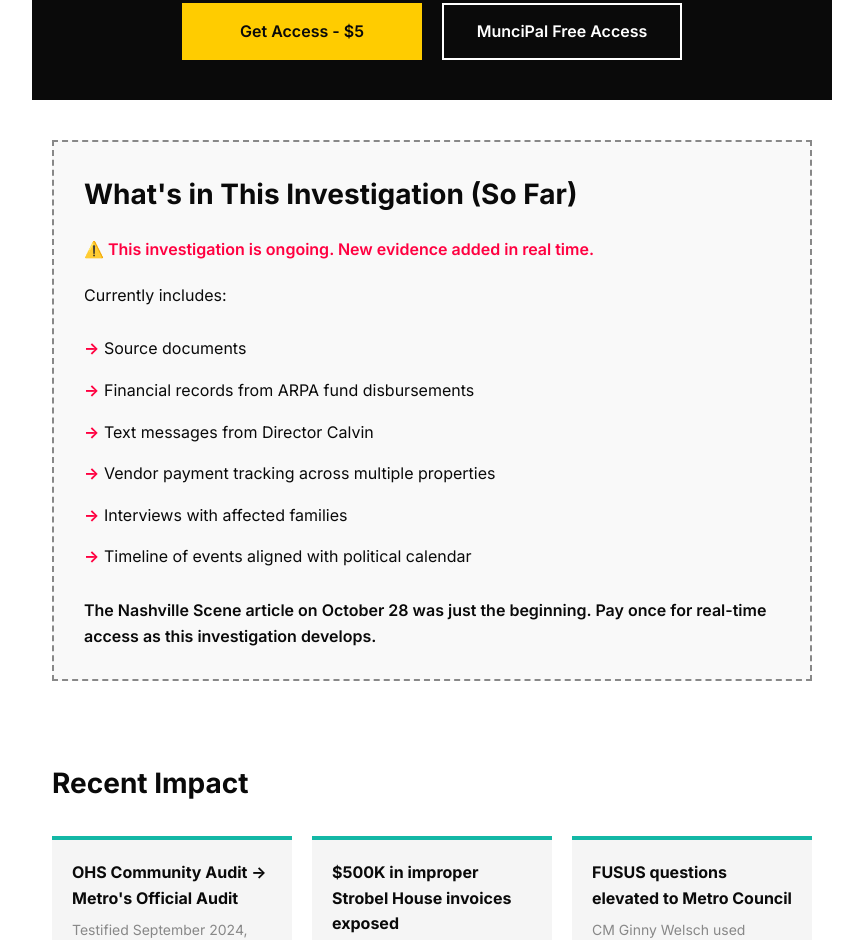
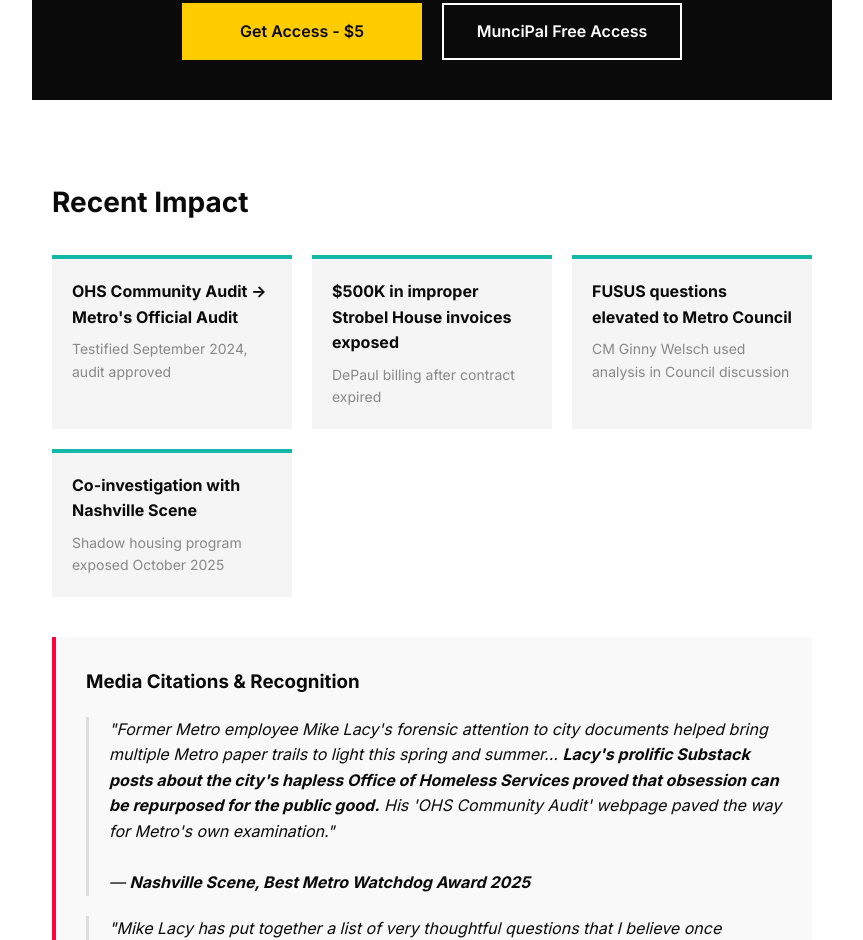
Before and after one commit to clovenbradshaw-ctrl/municpal, a plain HTML site: page index.html in a window 1280 px wide. Shown: the part 3930-4870 px from the top of the page, without its empty margins (208-1071 px from the left). Drawn offline with Linux system fonts and the light colour scheme.

Commit message:
Remove investigation contents section

```diff
--- a/index.html
+++ b/index.html
@@ -515,23 +515,6 @@
             </div>
         </section>
 
-        <section class="evidence-section">
-            <h2>What's in This Investigation (So Far)</h2>
-            <p style="margin-bottom: 20px; color: var(--red); font-weight: 600;">⚠️ This investigation is ongoing. New evidence added in real time.</p>
-            <p style="margin-bottom: 20px;">Currently includes:</p>
-            <ul class="evidence-list">
-                <li>Source documents</li>
-                <li>Financial records from ARPA fund disbursements</li>
-                <li>Text messages from Director Calvin</li>
-                <li>Vendor payment tracking across multiple properties</li>
-                <li>Interviews with affected families</li>
-                <li>Timeline of events aligned with political calendar</li>
-            </ul>
-            <p style="margin-top: 20px; font-weight: 600;">The Nashville Scene article on October 28 was just the beginning. Pay once for real-time access as this investigation develops.</p>
-        </section>
-
-
-
         <section style="padding: 40px 0;">
             <h2 style="font-size: 28px; margin-bottom: 30px;">Recent Impact</h2>
             <div class="impact-grid">
```
